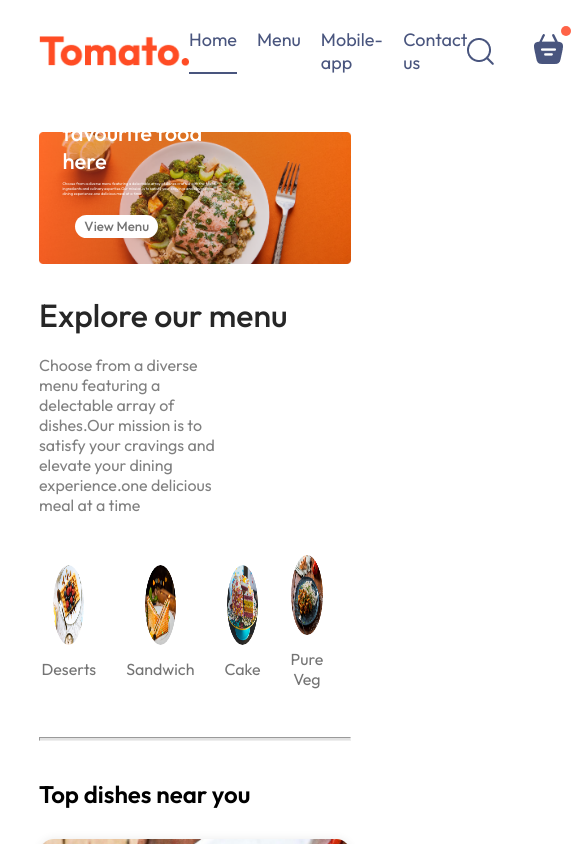
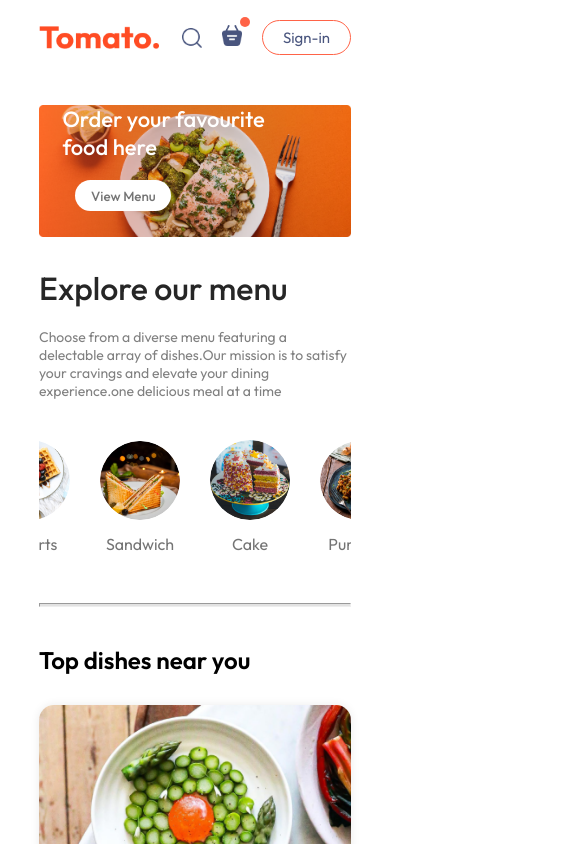
Before and after one commit to Ashwin-V-17/FoodDelivery, a React (Vite) app in the folder frontend/: page / in a window 390 px wide. Shown: the top 844 px of the page, 585 px wide, since content can reach past the window. Built offline with nearby package versions, Linux system fonts and the light colour scheme.

Commit message:
responsiveness of footer,header,navbar

```diff
--- a/frontend/src/components/ExploreMenu/ExploreMenu.css
+++ b/frontend/src/components/ExploreMenu/ExploreMenu.css
@@ -24,8 +24,8 @@
     display: none;
 }
 .explore-menu-list-item img{
-    width: 8vw;/* change*/
-    min-height: 80px;
+    width: 7.5vw;/* change*/
+    min-width: 80px;
     cursor: pointer;
     border-radius: 50%;
     transition: 0.2s;
@@ -45,3 +45,10 @@
     border: 4px solid tomato;
     padding: 2px;
 }
+@media (max-width:1050px)
+{
+    .explore-menu-text{
+        max-width: 100%;
+        font-size: 14px;
+    }
+}
--- a/frontend/src/components/Footer/Footer.css
+++ b/frontend/src/components/Footer/Footer.css
@@ -40,3 +40,14 @@
     background-color: grey;
     border: none;
 }
+@media(max-width:750px)
+{
+    .footer-content{
+        display: flex;
+        flex-direction: column;
+        gap: 35px;
+    }
+    .footer-copyright{
+        text-align: center;
+    }
+}
--- a/frontend/src/components/Header/Header.css
+++ b/frontend/src/components/Header/Header.css
@@ -34,3 +34,21 @@
     margin: max(1vw,13px);
     background-color: white;
 }
+@media (max-width:1050px)
+{
+    .header-contents{
+        max-width: 45%;
+    }
+}
+@media (max-width:750px)
+{
+    .header-contents{
+        max-width: 65%;
+    }
+    .header-contents p{
+        display: none;
+    }
+    .header-contents button{
+        padding: 2vw 4vw;
+    }
+}
--- a/frontend/src/components/Navbar/Navbar.css
+++ b/frontend/src/components/Navbar/Navbar.css
@@ -51,3 +51,48 @@
     right: -8px;
     border-radius: 50px;
 }
+@media (max-width:1050px)
+{
+     .navbar .logo{
+       width: 140px;
+     }
+     .navbar-menu{
+        gap: 20px;
+        font-size: 17px;
+     }
+     .navbar-right{
+        gap: 30px;
+     }
+     .navbar-right img{
+        width: 22px;
+     }
+     .navbar-right button{
+        padding: 8px 25px;
+     }
+}
+@media (max-width:900px)
+{
+     .navbar .logo{
+       width: 120px;
+     }
+     .navbar-menu{
+        gap: 15px;
+        font-size: 16px;
+     }
+     .navbar-right{
+        gap: 20px;
+     }
+     .navbar-right img{
+        width: 20px;
+     }
+     .navbar-right button{
+        padding: 7px 20px;
+        font-size: 15px;
+     }
+}
+@media (max-width:750px)
+{
+     .navbar-menu{
+        display:none;
+     }
+}
--- a/frontend/src/components/Navbar/Navbar.jsx
+++ b/frontend/src/components/Navbar/Navbar.jsx
@@ -1,16 +1,17 @@
 import React, { useState } from 'react'
 import './Navbar.css'
 import {assets} from '../../assets/assets'
+import {Link} from 'react-router-dom'
 const Navbar = () => {
     const [menu,setMenu]= useState("home");//initially setting it as home
   return (
     <div className='navbar'>
           <img src={assets.logo} alt=""  className='logo'/>
           <ul className="navbar-menu">
-             <li onClick={()=>setMenu("home")}  className={menu==="home"?"active":""}>Home</li>
-             <li  onClick={()=>setMenu("menu")} className={menu==="menu"?"active":""}>Menu</li>
-             <li  onClick={()=>setMenu("mobile-app")} className={menu==="mobile-app"?"active":""}>Mobile-app</li>
-             <li  onClick={()=>setMenu("contact-us")} className={menu==="contact-us"?"active":""}>Contact us</li>
+             <Link to='/' onClick={()=>setMenu("home")}  className={menu==="home"?"active":""}>Home</Link>
+             <a href='#explore-menu' onClick={()=>setMenu("menu")} className={menu==="menu"?"active":""}>Menu</a>
+             <a href='#app-download' onClick={()=>setMenu("mobile-app")} className={menu==="mobile-app"?"active":""}>Mobile-app</a>
+             <a href='#footer' onClick={()=>setMenu("contact-us")} className={menu==="contact-us"?"active":""}>Contact us</a>
           </ul>
           <div className="navbar-right">
             <img src={assets.search_icon} alt="" />
--- a/frontend/src/index.css
+++ b/frontend/src/index.css
@@ -3,6 +3,7 @@
   margin: 0;
   padding: 0;
   font-family: Outfit;
+  scroll-behavior: smooth;
 }
 body
 {
```
